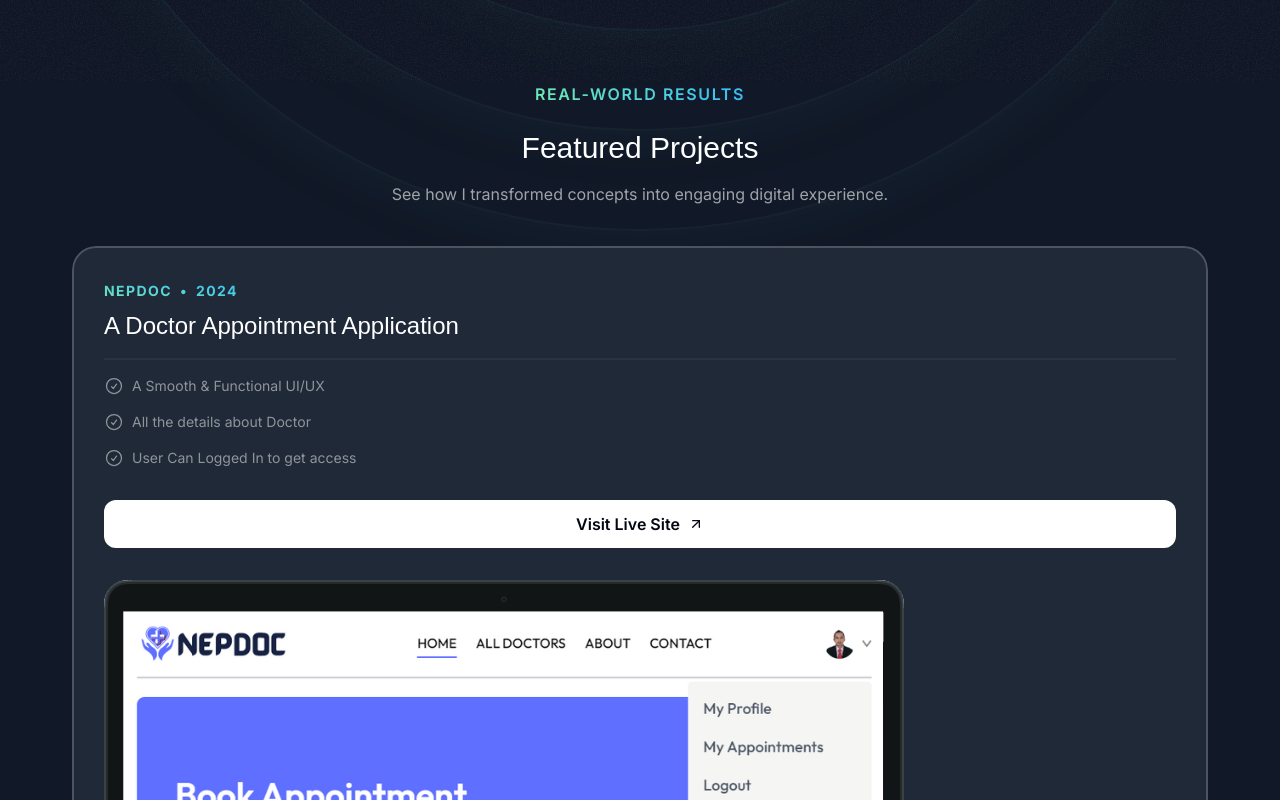
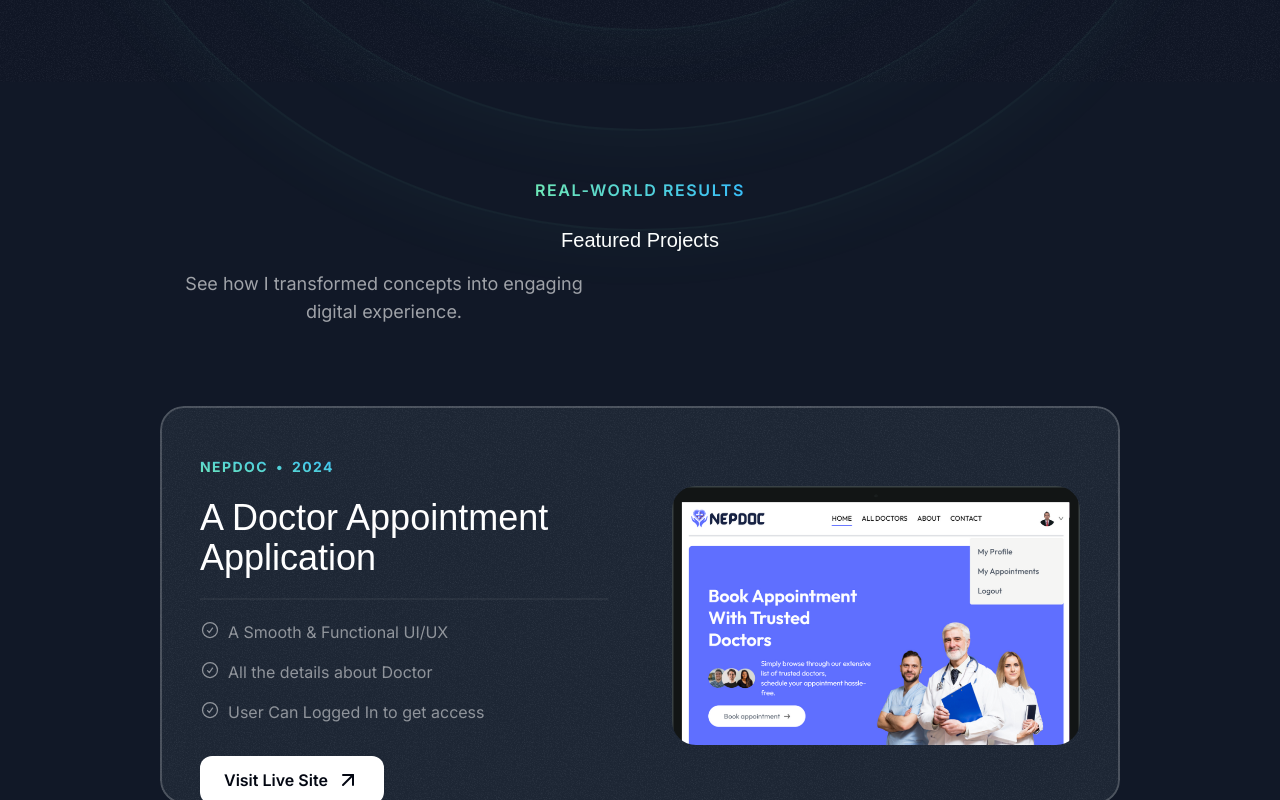
Before and after one commit to virtualabishek/newProtfolioWebsite, a Next.js app: page / in a window 1280 px wide. Shown: the part 840-1640 px from the top of the page. Built offline with nearby package versions, Linux system fonts and the light colour scheme; a web font is replaced by a local one.

Commit message:
Ongoing the correction of the Project section

```diff
--- a/src/app/globals.css
+++ b/src/app/globals.css
@@ -10,3 +10,9 @@
     @apply absolute inset-0  border-2 top-1/2 left-1/2 -translate-x-1/2 -translate-y-1/2 rounded-full border-emerald-300/5 shadow-[0_0_80px_insert] shadow-emerald-300/5;
   }
 }
+
+@layer utilities {
+  .container {
+    @apply lg:max-w-5xl;
+  }
+}
--- a/src/sections/Projects.tsx
+++ b/src/sections/Projects.tsx
@@ -4,7 +4,6 @@
 import Image from "next/image";
 import CheckCircleIcon from "@/assets/icons/check-circle.svg";
 import ArrowUpRightIcon from "@/assets/icons/arrow-up-right.svg";
-import { url } from "inspector";
 import grainImage from "@/assets/images/grain.jpg";
 
 const portfolioProjects = [
@@ -49,57 +48,65 @@
 
 export const ProjectsSection = () => {
   return (
-    <section className="pb-16">
+    <section className="pb-16 lg:py-24">
       <div className="container">
         <div className="flex justify-center">
           <p className="uppercase font-semibold tracking-widest bg-gradient-to-r from-emerald-300 to-sky-400 bg-clip-text text-transparent ">
             Real-world Results
           </p>
         </div>
-        <h2 className="font-serif text-3xl text-center mt-6">
+        <h2 className="font-serif text-3xl text-center mt-6 md:text-5xl lg:text-xl">
           Featured Projects
         </h2>
-        <p className="text-center text-white/60 mt-4 ">
+        <p className="text-center text-white/60 mt-4 md:text-lg max-w-md">
           See how I transformed concepts into engaging digital experience.
         </p>
-        <div className="flex flex-col mt-10 gap-20">
+        <div className="md:mt-20 flex flex-col mt-10 gap-20">
           {portfolioProjects.map((project) => (
             <div
               key={project.title}
-              className="bg-gray-800 rounded-3xl relative  z-0 overflow-hidden after:z-10 after:contents-[''] after:absolute after:inset-0 after:outline-2 after:outline after:-outline-offset-2 after:rounded-3xl after:outline-white/20 px-8 pt-8"
+              className="bg-gray-800 rounded-3xl relative  z-0 overflow-hidden after:z-10 after:contents-[''] after:absolute after:inset-0 after:outline-2 after:outline after:-outline-offset-2 after:rounded-3xl after:outline-white/20 px-8 pt-8 md:pt-12 md:px-10 after:pointer-events-none"
             >
               <div
-                className="absolute inset-0 "
+                className="absolute inset-0 -z-10 opacity-5"
                 style={{
-                  backgroundImage: `url(${grainImage})`,
+                  backgroundImage: `url(${grainImage.src})`,
                 }}
               ></div>
+              <div className="lg:grid lg:grid-cols-2 lg:gap-16">
+                <div>
                   <div className="bg-gradient-to-tr from-emerald-300 to-sky-400 inline-flex gap-2 font-bold uppercase tracking-widest text-sm text-transparent bg-clip-text">
                     <span>{project.company}</span>
                     <span>&bull;</span>
                     <span>{project.year}</span>
                   </div>
-              <h3 className="font-serif text-2xl mt-2 ">{project.title}</h3>
-              <hr className="border-t-2 border-white/5 mt-4" />
-              <ul className="flex flex-col gap-4 mt-4 ">
+                  <h3 className="font-serif text-2xl mt-2 md:mt-5 md:text-4xl ">
+                    {project.title}
+                  </h3>
+                  <hr className="border-t-2 border-white/5 mt-4 md:mt-5" />
+                  <ul className="flex flex-col gap-4 mt-4 md:mt-5 ">
                     {project.results.map((result) => (
-                  <li className="flex gap-2 text-sm text-white/50">
+                      <li className="flex gap-2 text-sm md:text-base text-white/50">
                         <CheckCircleIcon className="size-5" />
                         <span>{result.title}</span>
                       </li>
                     ))}
                   </ul>
                   <a href={project.link}>
-                <button className="bg-white text-gray-950 h-12 w-full rounded-xl font-semibold inline-flex items-center justify-center gap-2 mt-8">
+                    <button className="bg-white md:w-auto px-6 text-gray-950 h-12 w-full rounded-xl font-semibold inline-flex items-center justify-center gap-2 mt-8">
                       <span>Visit Live Site</span>
-                  <ArrowUpRightIcon className="size-4" />
+                      <ArrowUpRightIcon className="size-5 md:size-6" />
                     </button>
                   </a>
+                </div>
+                <div>
                   <Image
-                className="mt-8 -mb-4 rounded-xl md:rounded-3xl"
+                    className="mt-8 -mb-4 md:-mb-0 md:w-full rounded-xl md:justify-center md:rounded-3xl"
                     src={project.image}
                     alt={project.title}
                   />
+                </div>
+              </div>
             </div>
           ))}
         </div>
```
Lines whose indentation alone changed are shown as unchanged.
